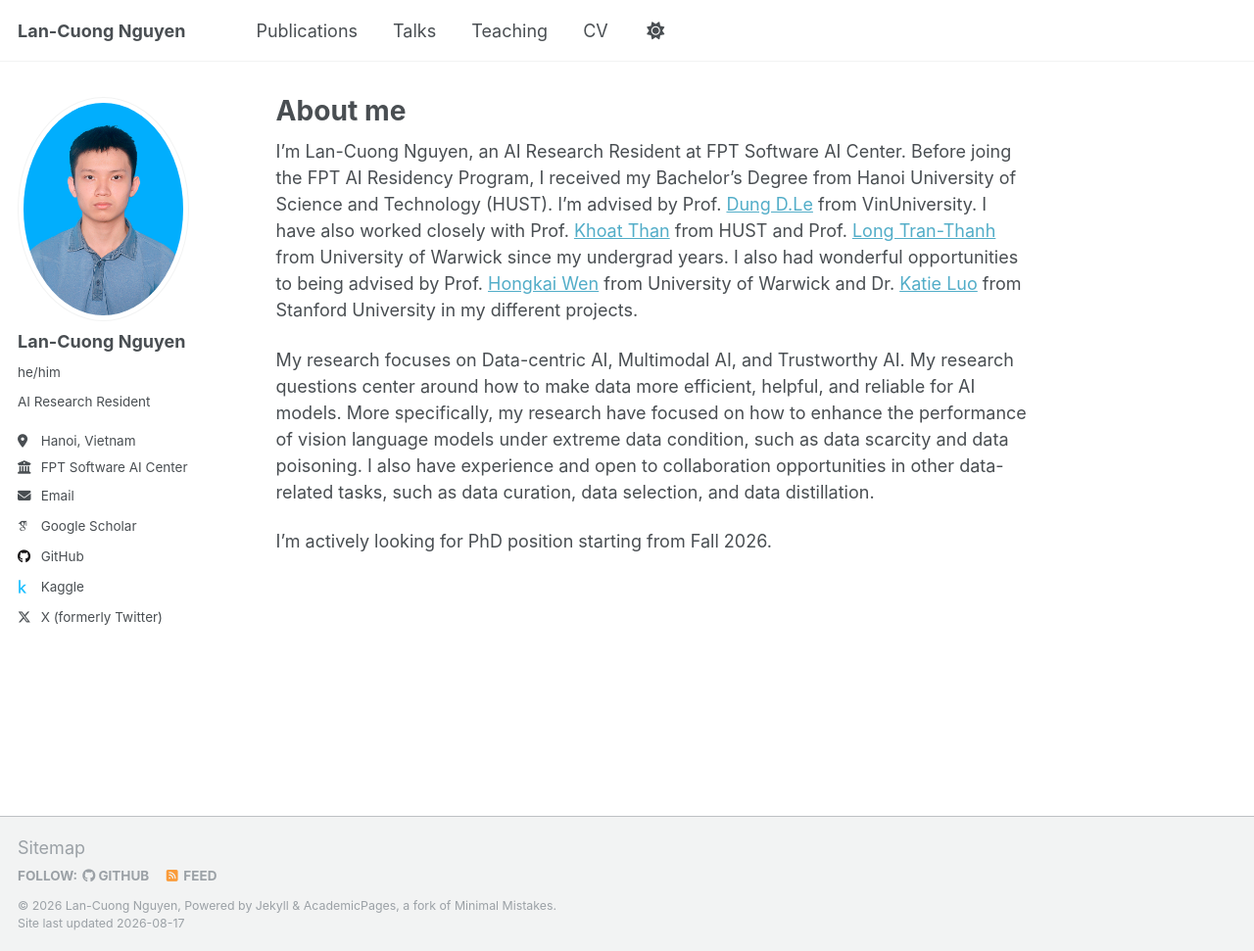
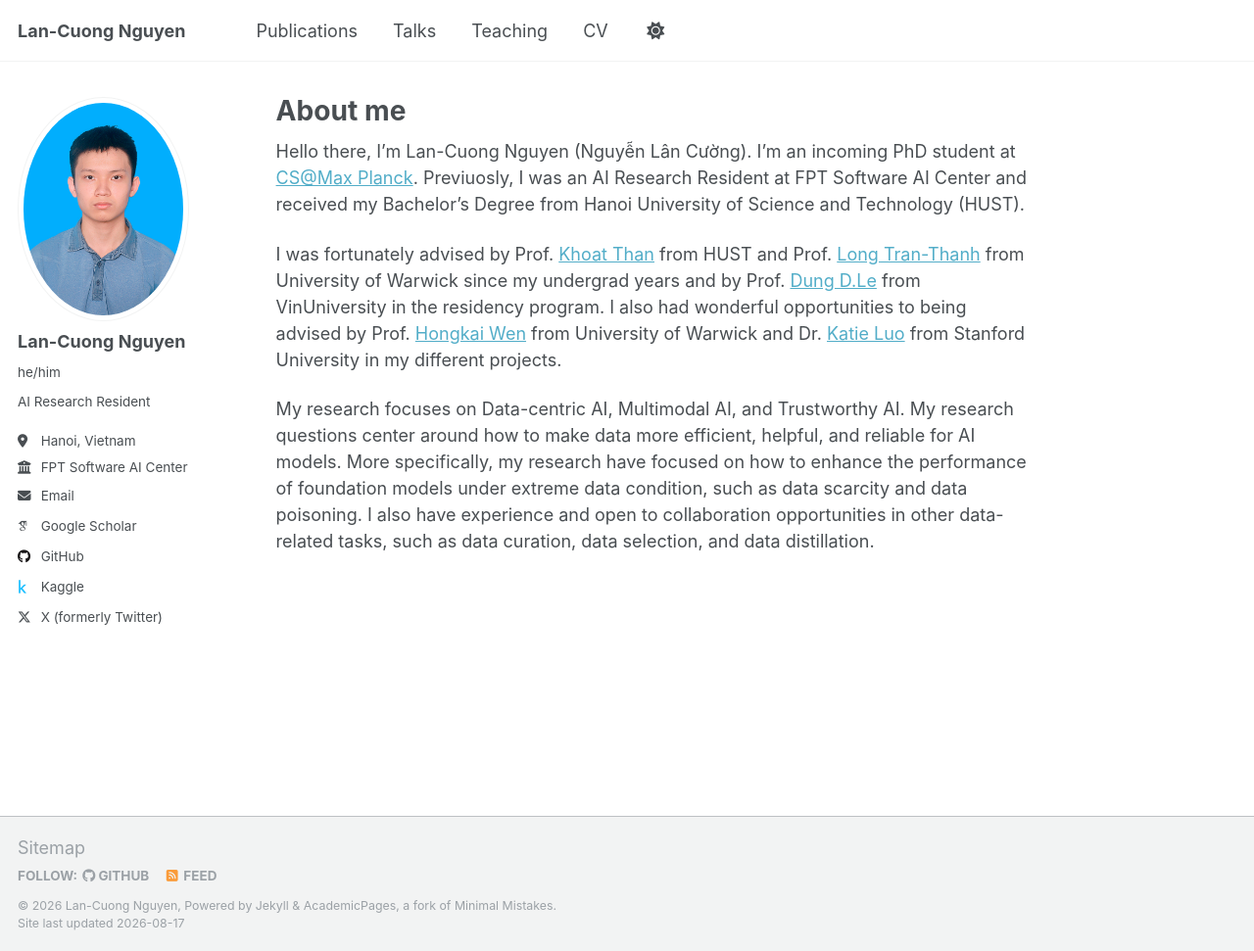
Before and after one commit to cuonglannguyen/cuonglannguyen.github.io, a Jekyll site: the page built from _pages/about.md, in a window 1280 px wide and 971 px high. Shown: the whole window at 98% size. Built offline with Jekyll 4.4.1, drawn with Linux system fonts in a browser that asks for light colours; some web fonts are replaced.

Commit message:
update phd

```diff
--- a/_pages/about.md
+++ b/_pages/about.md
@@ -7,8 +7,8 @@ redirect_from:
   - /about.html
 ---
 
-I'm Lan-Cuong Nguyen, an AI Research Resident at FPT Software AI Center. Before joing the FPT AI Residency Program, I received my Bachelor's Degree from Hanoi University of Science and Technology (HUST). I'm advised by Prof. [Dung D.Le](https://andrew-dungle.github.io) from VinUniversity. I have also worked closely with Prof. [Khoat Than](https://users.soict.hust.edu.vn/khoattq/) from HUST and Prof. [Long Tran-Thanh](https://warwick.ac.uk/fac/sci/dcs/people/long_tran-thanh/) from University of Warwick since my undergrad years. I also had wonderful opportunities to being advised by Prof. [Hongkai Wen](https://hongkaiw.github.io/) from University of Warwick and Dr. [Katie Luo](https://www.cs.cornell.edu/~katieluo/) from Stanford University in my different projects.
+Hello there, I'm Lan-Cuong Nguyen (Nguyễn Lân Cường). I'm an incoming PhD student at [CS@Max Planck](https://www.cis.mpg.de/csmax-planck-admissions/). Previuosly, I was an AI Research Resident at FPT Software AI Center and received my Bachelor's Degree from Hanoi University of Science and Technology (HUST).
 
-My research focuses on Data-centric AI, Multimodal AI, and Trustworthy AI. My research questions center around how to make data more efficient, helpful, and reliable for AI models. More specifically, my research have focused on how to enhance the performance of vision language models under extreme data condition, such as data scarcity and data poisoning. I also have experience and open to collaboration opportunities in other data-related tasks, such as data curation, data selection, and data distillation.
+I was fortunately advised by Prof. [Khoat Than](https://users.soict.hust.edu.vn/khoattq/) from HUST and Prof. [Long Tran-Thanh](https://warwick.ac.uk/fac/sci/dcs/people/long_tran-thanh/) from University of Warwick since my undergrad years and by Prof. [Dung D.Le](https://andrew-dungle.github.io) from VinUniversity in the residency program. I also had wonderful opportunities to being advised by Prof. [Hongkai Wen](https://hongkaiw.github.io/) from University of Warwick and Dr. [Katie Luo](https://www.cs.cornell.edu/~katieluo/) from Stanford University in my different projects.
 
-I'm actively looking for PhD position starting from Fall 2026.
+My research focuses on Data-centric AI, Multimodal AI, and Trustworthy AI. My research questions center around how to make data more efficient, helpful, and reliable for AI models. More specifically, my research have focused on how to enhance the performance of foundation models under extreme data condition, such as data scarcity and data poisoning. I also have experience and open to collaboration opportunities in other data-related tasks, such as data curation, data selection, and data distillation.
```
